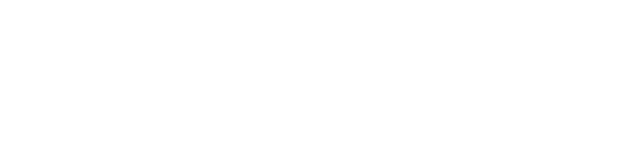
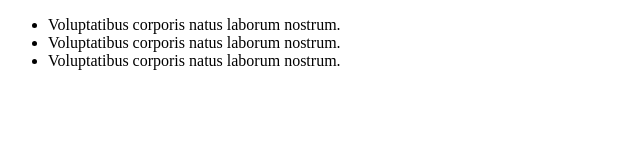
Before and after one commit to Art-Smirnov/test, a plain HTML site: page index.html in a window 1280 px wide. Shown: the whole page, without its empty margins (0-640 px from the left). Drawn offline with Linux system fonts and the light colour scheme.

Commit message:
создает секцию со списком

```diff
--- a/index.html
+++ b/index.html
@@ -5,5 +5,13 @@
     <meta name="viewport" content="width=device-width, initial-scale=1.0" />
     <title>Document</title>
   </head>
-  <body></body>
+  <body>
+    <section class="section-stulkivskaia">
+      <ul>
+        <li>Voluptatibus corporis natus laborum nostrum.</li>
+        <li>Voluptatibus corporis natus laborum nostrum.</li>
+        <li>Voluptatibus corporis natus laborum nostrum.</li>
+      </ul>
+    </section>
+  </body>
 </html>
```
